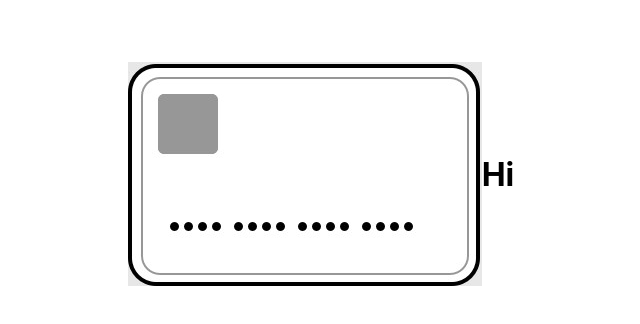
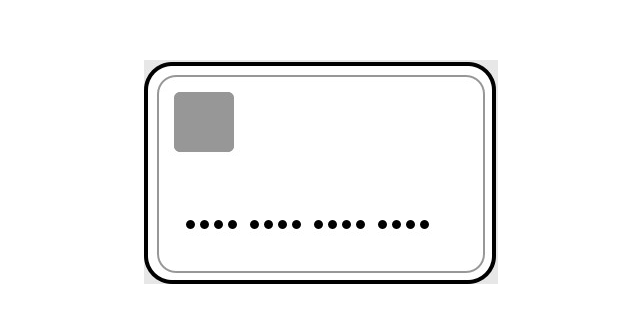
Before and after one commit to muhammedogz/Credit-Card-Payment-Page, a React (Create React App) app in the folder card-project/: page / in a window 1280 px wide. Shown: the part 226-550 px from the top of the page, without its empty margins (319-959 px from the left). Built offline with nearby package versions, Linux system fonts and the light colour scheme.

Commit message:
Add flip animation

```diff
--- a/card-project/package.json
+++ b/card-project/package.json
@@ -11,6 +11,7 @@
     "@types/react": "^17.0.38",
     "@types/react-dom": "^17.0.11",
     "react": "^17.0.2",
+    "react-card-flip": "^1.1.5",
     "react-dom": "^17.0.2",
     "react-scripts": "5.0.0",
     "sass": "^1.49.0",
--- a/card-project/src/Components/Card.tsx
+++ b/card-project/src/Components/Card.tsx
@@ -1,3 +1,6 @@
+import { useState } from "react";
+
+import ReactCardFlip from 'react-card-flip';
 
 const front = '/card_front.jpg';
 const back = '/card_back.jpg';
@@ -5,10 +8,23 @@ const back = '/card_back.jpg';
 console.log(process.env.PUBLIC_URL)
 
 const Card = () => {
+
+    const [isFlipped, setIsFlipped] = useState(false);
+
+
     return (
         <>
-        <img src={front} alt='card' />
-            <h1>Hi</h1>
+        <div onClick={() => setIsFlipped(!isFlipped)}>
+        <ReactCardFlip isFlipped={isFlipped}>
+            <div key="front">
+                <img src={process.env.PUBLIC_URL + front} alt="front" />
+            </div>
+
+            <div key="back">
+                <img src={process.env.PUBLIC_URL + back} alt="back" />
+            </div>
+        </ReactCardFlip>
+        </div>
         </>
     )
 }
```
Also changed, not shown: 1 other file (tests, documents, lock files or other folders).
